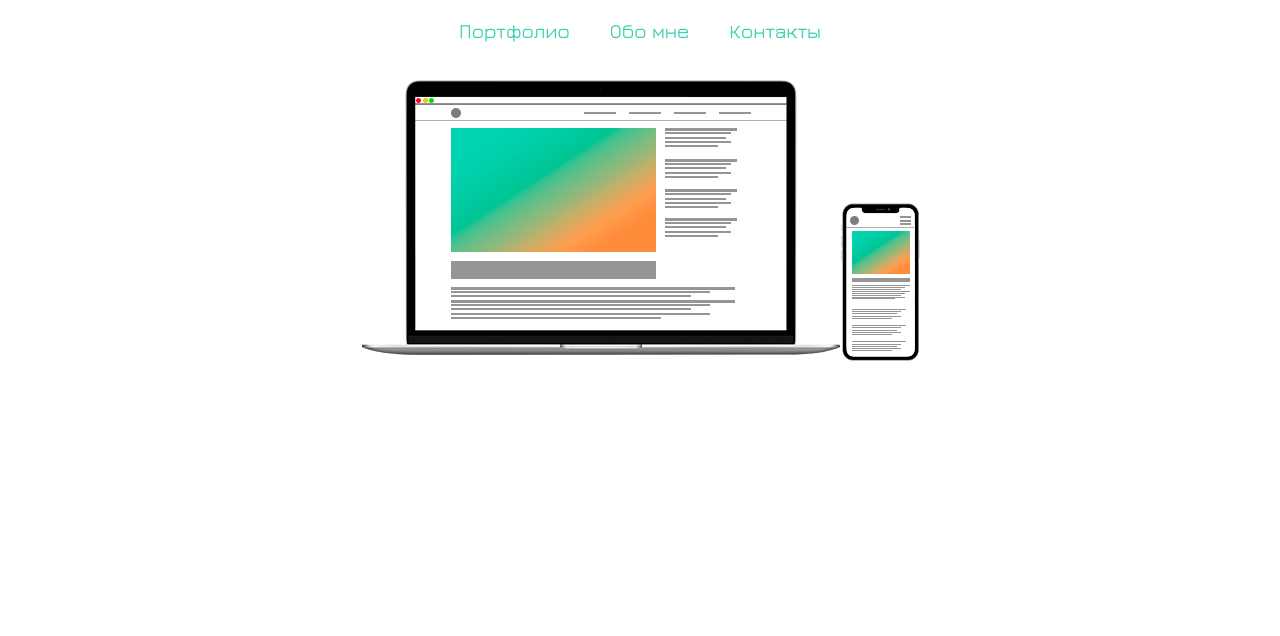
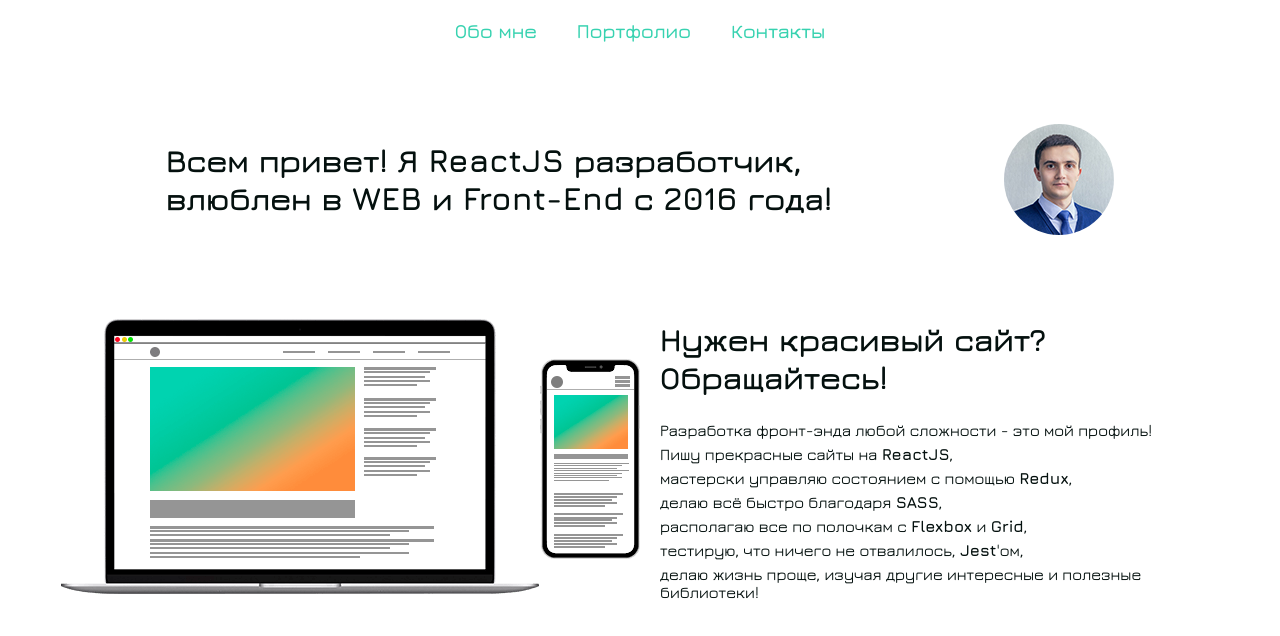
Before and after one commit to shsv382/portfolio, a React (Create React App) app: page / in a window 1280 px wide. Shown: the top 636 px of the page. Built offline with nearby package versions, Linux system fonts and the light colour scheme; the HTML template or start-up script is replaced by a standard one.

Commit message:
Added and styled About page

```diff
--- a/src/App.js
+++ b/src/App.js
@@ -1,19 +1,16 @@
 import React from 'react';
-import logo from './logo.svg';
 import './App.scss';
 import './assets/fonts/Jura-VariableFont_wght.ttf';
 
 import Header from './components/header/header.component';
+import About from './pages/about/about.component';
 
 function App() {
   return (
     <div className="App">
       <Header />
       <div className='content'>
-        <div className='site_images_box'>
-          <img alt="laptop" src='./images/laptop.png' />
-          <img alt="phone" src='./images/phone.png' />
-        </div>
+        <About />
       </div>
     </div>
   );
--- a/src/App.scss
+++ b/src/App.scss
@@ -13,10 +13,18 @@
 body {
   font-family: 'Jura', sans-serif;
   font-weight: 500;
-  padding: 80px 60px;
+  padding: 80px 20px;
+  @media screen and (min-width: 768px) {
+    padding: 80px 60px;
+  }
 }
 
 a {
   color: $primary-color;
   text-decoration: none;
 }
+
+.content {
+  max-width: 1280px;
+  margin: auto;
+}
--- a/src/components/header-container/header-container.component.jsx
+++ b/src/components/header-container/header-container.component.jsx
@@ -4,8 +4,8 @@ import './header-container.styles.scss';
 const HeaderContainer = () => {
     return (
         <div class="header-container">
+            <a class="header-container-link" href="#">Обо мне</a>
             <a class="header-container-link" href="#">Портфолио</a>
-            <a class="header-container-link" href="#">Обо мне</a>
             <a class="header-container-link" href="#">Контакты</a>
         </div>
     )
--- a/src/components/header-container/header-container.styles.scss
+++ b/src/components/header-container/header-container.styles.scss
@@ -8,14 +8,17 @@
 
 .header-container-link {
     font-family: 'Jura', sans-serif;
-    font-weight: 500;
+    font-weight: 600;
     display: block;
-    padding: 0 20px;
-    font-size: 125%;
+    padding: 0 8px;
     color: $primary-color;
     &:hover {
         animation: hoverlink 0.25s;
         color: $markup-color;
+    }
+    @media screen and (min-width: 768px) {
+        font-size: 125%;
+        padding: 0 20px;
     }
 }
 
--- /dev/null
+++ b/src/pages/about/about.component.jsx
@@ -0,0 +1,49 @@
+import React from "react";
+import './about.styles.scss';
+
+const About = () => {
+    return (
+        <div className="about-page">
+            <div className='passport'>
+                <img alt="avatar" src='./images/avatar.jpg' />
+                <h1>
+                    Всем привет! Я ReactJS разработчик, <br />
+                    влюблен в WEB и Front-End с 2016 года!
+                </h1>
+            </div>
+            <div className='site-images-box'>
+                <img alt="laptop" src='./images/laptop.png' />
+                <img alt="phone" src='./images/phone.png' />
+            </div>
+            <div className="about-article">
+                <h1>Нужен красивый сайт? Обращайтесь!</h1>
+                <ul className="skills">
+                    <li>
+                        Разработка фронт-энда любой сложности -
+                        это мой профиль!
+                    </li>
+                    <li>
+                        Пишу прекрасные сайты на <b>ReactJS</b>,
+                    </li>
+                    <li>
+                        мастерски управляю состоянием с помощью <b>Redux</b>,
+                    </li>
+                    <li>
+                        делаю всё быстро благодаря <b>SASS</b>,
+                    </li>
+                    <li>
+                        располагаю все по полочкам с <b>Flexbox</b> и <b>Grid</b>,
+                    </li>
+                    <li>
+                        тестирую, что ничего не отвалилось, <b>Jest</b>'ом,
+                    </li>
+                    <li>
+                        делаю жизнь проще, изучая другие интересные и полезные библиотеки!
+                    </li>
+                </ul>
+            </div>
+        </div>
+    )
+}
+
+export default About;
--- /dev/null
+++ b/src/pages/about/about.styles.scss
@@ -0,0 +1,73 @@
+.about-page {
+    display: flex;
+    flex-wrap: wrap;
+    justify-content: space-around;
+    text-align: left;
+}
+
+.passport {
+    width: 100%;
+    display: flex;
+    flex-wrap: wrap;
+    justify-content: space-around;
+    align-items: center;
+    flex-direction: row-reverse;
+    padding: 20px;
+    h1, img {
+        padding: 20px;
+        display: inline-block;
+    }
+    & img {
+        max-height: 100%;
+        border-radius: 100%;
+    }
+}
+
+.about-article {
+    width: 100%;
+    display: flex;
+    flex-wrap: wrap;
+    justify-content: space-around;
+    align-items: center;
+    flex-direction: row;
+    padding: 8px;
+    @media screen and (min-width: 992px) {
+        padding: 20px;
+    }
+}
+
+.site-images-box, .about-article {
+    padding: 20px;
+    display: inline-block;
+    width: 100%;
+    @media screen and (min-width: 992px) {
+        width: 50%;
+    }
+}
+
+.site-images-box {
+    display: flex;
+    flex-wrap: nowrap;
+    justify-content: center;
+    align-items: center;
+    & img {
+        max-height: 22vh;
+        @media screen and (min-width: 1280px) {
+            max-height: 90%;
+        }
+    }
+    & img[alt="phone"] {
+        max-height: 15vh;
+        @media screen and (min-width: 1280px) {
+            max-height: 90%;
+        }
+    }
+}
+
+.skills {
+    padding: 0;
+    li {
+        list-style-type: none;
+        padding: 3px 0;
+    }
+}
```
Also changed, not shown: public/images/avatar.jpg (added), public/images/phone.png.
